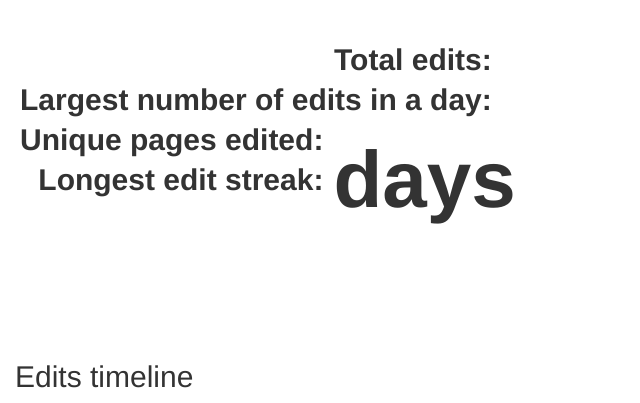
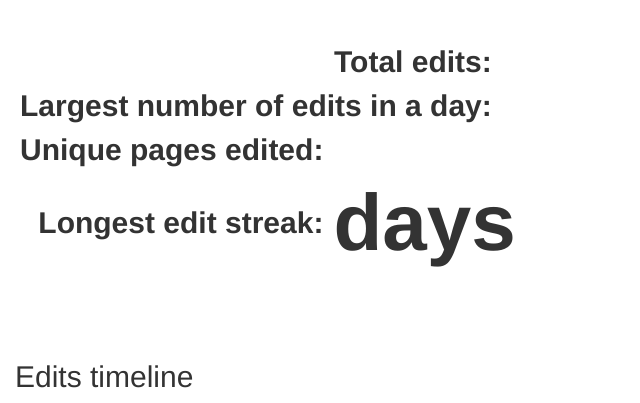
Before and after one commit to Moussa/Wiki-Fi, a Flask app: template templates/stats.html in a window 1280 px wide. Shown: the part 50-453 px from the top of the page, without its empty margins (0-640 px from the left). Run offline with Flask 2, Linux system fonts and the light colour scheme; the template is opened without the code that fills it, so the values that code supplies are empty; parts of the project's set-up code (start-up, migrations or seed data) failed here and were passed over; some libraries are stand-ins or nearby versions.

Commit message:
fix line height on metric values

```diff
--- a/static/style.css
+++ b/static/style.css
@@ -7,7 +7,7 @@ body {
   text-align: right;
   font-size: 30px;
   font-weight: 600;
-  line-height: 100%;
+  line-height: normal;
 }
 
 tr.number-stats-tablerow > td {
```
